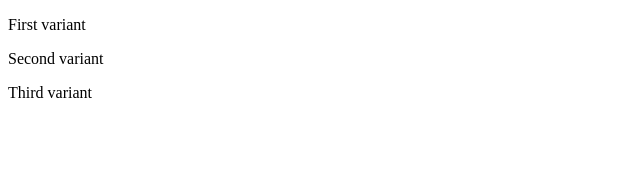
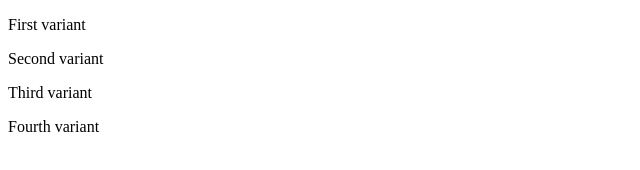
Before and after one commit to DaveGoesAgile/DavidHegartyAgileExam, a plain HTML site: page index.html in a window 1280 px wide. Shown: the whole page, without its empty margins (0-640 px from the left). Drawn offline with Linux system fonts and the light colour scheme.

Commit message:
Added fourth p tag

```diff
--- a/index.html
+++ b/index.html
@@ -7,5 +7,6 @@
 <p>First variant</p>
 <p>Second variant</p>
 <p>Third variant</p>
+<p>Fourth variant</p>
 </body>
 </html>
```
